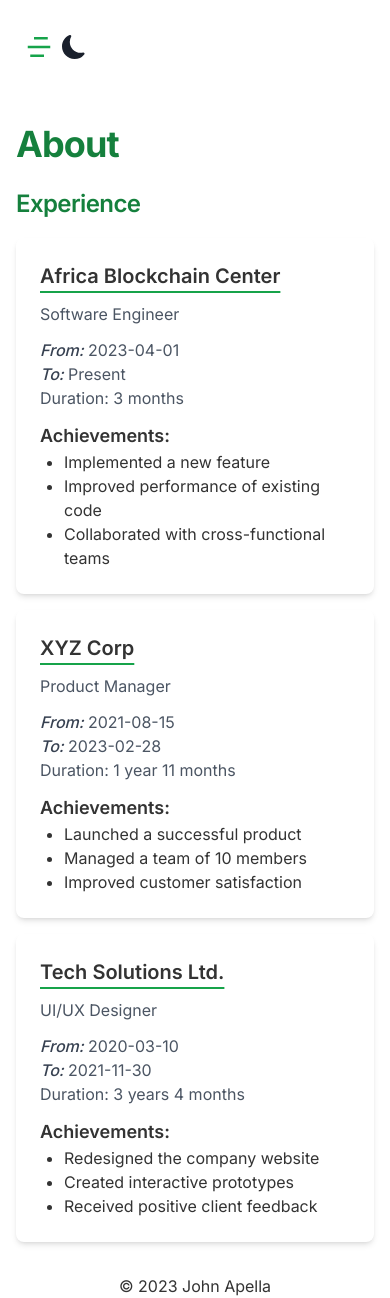
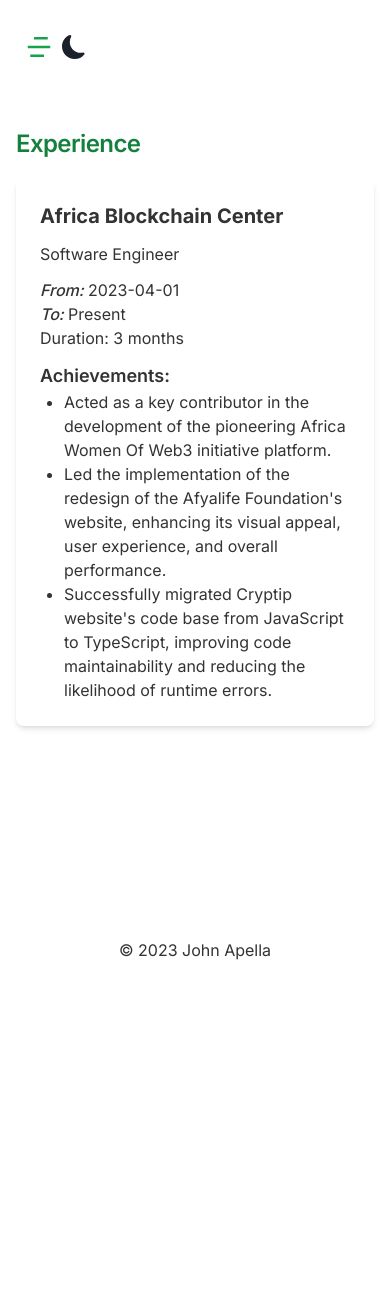
Before and after one commit to apella1/next-portfolio, a Next.js app: page /about in a window 390 px wide. After the commit the page ends 962 px from the top, so only its background shows below. Built offline with nearby package versions, Linux system fonts and the light colour scheme.

Commit message:
Update about page

```diff
--- a/components/ExperienceCard.tsx
+++ b/components/ExperienceCard.tsx
@@ -36,27 +36,22 @@
 
   return (
     <div className="rounded-lg shadow-md p-6 flex flex-col space-y-3">
-      <a
-        href={companyUrl}
-        target="_blank"
-        className="text-xl font-semibold underline underline-offset-8 decoration-green-600"
-      >
+      <a href={companyUrl} target="_blank" className="text-xl font-bold">
         {company}
       </a>
-      <p className="text-gray-600">{role}</p>
+      <p className="">{role}</p>
       <div>
         <div className="flex flex-col lg:flex-row lg:space-x-4">
-          <p className="text-gray-600">
-            <span className="italic font-medium text-gray-700">From: </span>
+          <p className="">
+            <span className="italic font-medium">From: </span>
             {startDate}
           </p>
-          <p className="text-gray-600">
-            <span className="italic font-medium text-gray-700">To: </span>
+          <p className="">
+            <span className="italic font-medium">To: </span>
             {endDate}
           </p>
         </div>
-
-        <p className="text-gray-600">Duration: {duration}</p>
+        <p className="">Duration: {duration}</p>
       </div>
       <div className="mt-4">
         <h4 className="text-lg font-semibold">Achievements:</h4>
--- a/components/about/About.tsx
+++ b/components/about/About.tsx
@@ -3,10 +3,7 @@
 
 const About = () => {
   return (
-    <section className="min-h-screen overflow-auto px-4 sm:px-16 xl:px-28 2xl:px-52 py-8 flex flex-col space-y-6">
-      <h1 className="text-4xl text-green-700 font-bold leading-9 tracking-tight sm:text-4xl sm:leading-10 md:text-6xl md:leading-14">
-        About
-      </h1>
+    <section className="min-h-screen overflow-auto px-4 sm:px-16 xl:px-28 2xl:px-72 py-8 flex flex-col space-y-6">
       <section className="flex flex-col space-y-4">
         <h2 className="text-2xl text-green-700 font-semibold leading-9 tracking-tight sm:text-4xl sm:leading-10 md:text-4xl md:leading-14">
           Experience
--- a/components/home/HomeHeader.tsx
+++ b/components/home/HomeHeader.tsx
@@ -1,6 +1,8 @@
 import { SocialIcon } from "@/utils/types";
+import Image from "next/image";
 import { DiGithubBadge } from "react-icons/di";
 import { FiLinkedin } from "react-icons/fi";
+import profilePic from "@/public/profile.webp";
 
 const socialIcons: SocialIcon[] = [
   {
@@ -23,7 +25,19 @@
 const HomeHeader = () => {
   return (
     <header className="flex flex-col px-4 py-8 space-y-8 lg:space-y-8 sm:px-16 xl:px-28 2xl:px-72 lg:py-28">
-      <div className="flex items-center space-x-3">
+      <section className="px-4">
+        <div className="rounded-full border-[4px] border-blue-400 w-fit">
+          <Image src={profilePic} alt="" className="rounded-full w-44" />
+        </div>
+      </section>
+      <div className="px-4 flex flex-col space-y-4">
+        <p className="text-4xl leading-[36px] font-medium">Hi, I'm John, a software engineer specializing in API design and development.</p>
+        <p className="text-2xl leading-5">
+          Welcome to my site where I share and write about the products I build
+          and the tools I work with daily.
+        </p>
+      </div>
+      <div className="flex items-center space-x-3 px-4">
         {socialIcons.map((socialIcon, index) => (
           <a
             href={socialIcon.href}
@@ -36,12 +50,6 @@
           </a>
         ))}
       </div>
-      <div className="flex flex-col space-y-3 xl:space-y-6">
-        <h1 className="self-center mx-8 text-2xl font-extrabold text-center lg:mx-0 sm:text-3xl xl:text-5xl font-inter">
-    hello
-        </h1>
-        <div className="flex flex-col self-center px-8 space-y-4 text-lg text-center font-poppins xl:text-xl"></div>
-      </div>
     </header>
   );
 };
--- a/data/experience.ts
+++ b/data/experience.ts
@@ -8,33 +8,9 @@
     startDate: "2023-04-01",
     endDate: "Present",
     achievements: [
-      "Implemented a new feature",
-      "Improved performance of existing code",
-      "Collaborated with cross-functional teams",
-    ],
-  },
-  {
-    company: "XYZ Corp",
-    companyUrl: "https://theafricablockchaincenter.com/",
-    role: "Product Manager",
-    startDate: "2021-08-15",
-    endDate: "2023-02-28",
-    achievements: [
-      "Launched a successful product",
-      "Managed a team of 10 members",
-      "Improved customer satisfaction",
-    ],
-  },
-  {
-    company: "Tech Solutions Ltd.",
-    companyUrl: "https://theafricablockchaincenter.com/",
-    role: "UI/UX Designer",
-    startDate: "2020-03-10",
-    endDate: "2021-11-30",
-    achievements: [
-      "Redesigned the company website",
-      "Created interactive prototypes",
-      "Received positive client feedback",
+      "Acted as a key contributor in the development of the pioneering Africa Women Of Web3 initiative platform.",
+      "Led the implementation of the redesign of the Afyalife Foundation's website, enhancing its visual appeal, user experience, and overall performance.",
+      "Successfully migrated Cryptip website's code base from JavaScript to TypeScript, improving code maintainability and reducing the likelihood of runtime errors.",
     ],
   },
 ];
```
Also changed, not shown: public/profile.webp (added).
